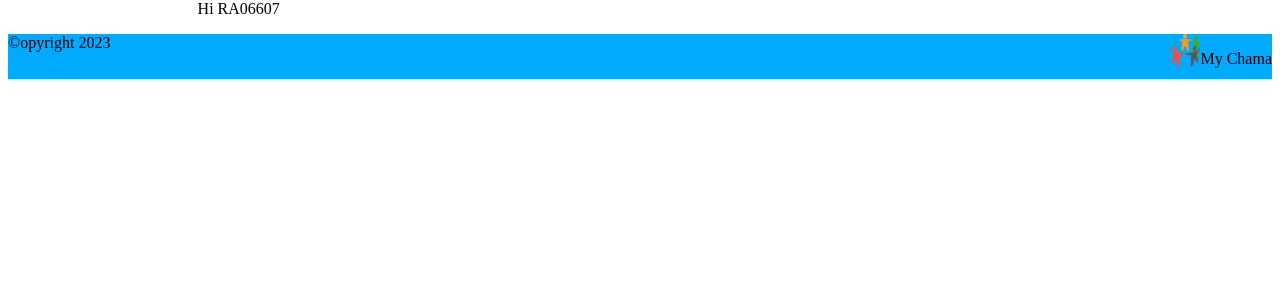
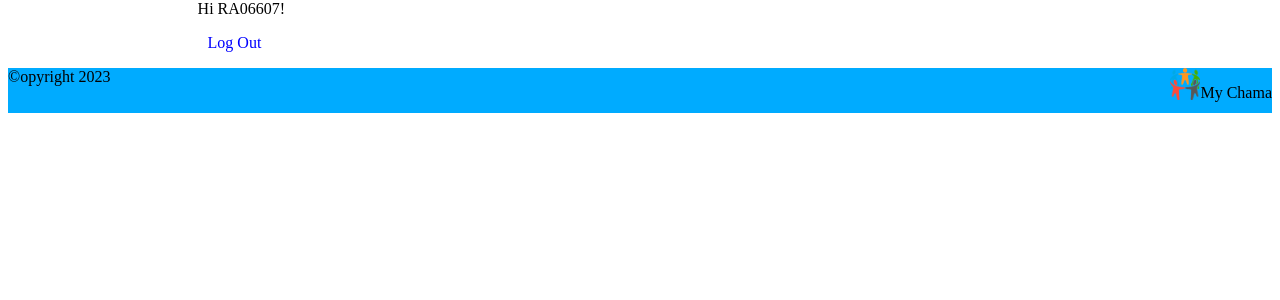
Before and after one commit to RosemaryOjwang/My-Chama, a Django app: page / in a window 1280 px wide. Shown: the part 105-405 px from the top of the page. Run offline with Django 4.2, Linux system fonts and the light colour scheme; a user stored in the database is signed in; some web fonts are replaced.

Commit message:
add logout functionality

```diff
--- a/bankingSolution/settings.py
+++ b/bankingSolution/settings.py
@@ -75,7 +75,8 @@ TEMPLATES = [
 
 WSGI_APPLICATION = 'bankingSolution.wsgi.application'
 
-LOGIN_REDIRECT_URL='/'
+LOGIN_REDIRECT_URL='home'
+LOGOUT_REDIRECT_URL='home'
 
 
 # Database
--- a/static/css/style.css
+++ b/static/css/style.css
@@ -30,6 +30,9 @@ a, li{
     justify-content: space-between;
     /*font-size: 1.3rem;*/
 
+}
+.login-home{
+    color: blue;
 }
 nav, footer{
     background-color: #00abff;
--- a/templates/home.html
+++ b/templates/home.html
@@ -4,9 +4,10 @@
 
 {% block content %}
 {% if user.is_authenticated %}
-    Hi {{ user.username }}
+    Hi {{ user.username }}!
+    <p><a href="{% url 'logout' %}"><span class="login-home">Log Out</span></a></p>
 {% else %}
     <p>You are not logged in.</p>
-    <a href="{% url 'login' %}">Log In</a>
+    <a  href="{% url 'login' %}"><span class="login-home">Log In</span></a>
 {% endif %}
 {% endblock %}
```
